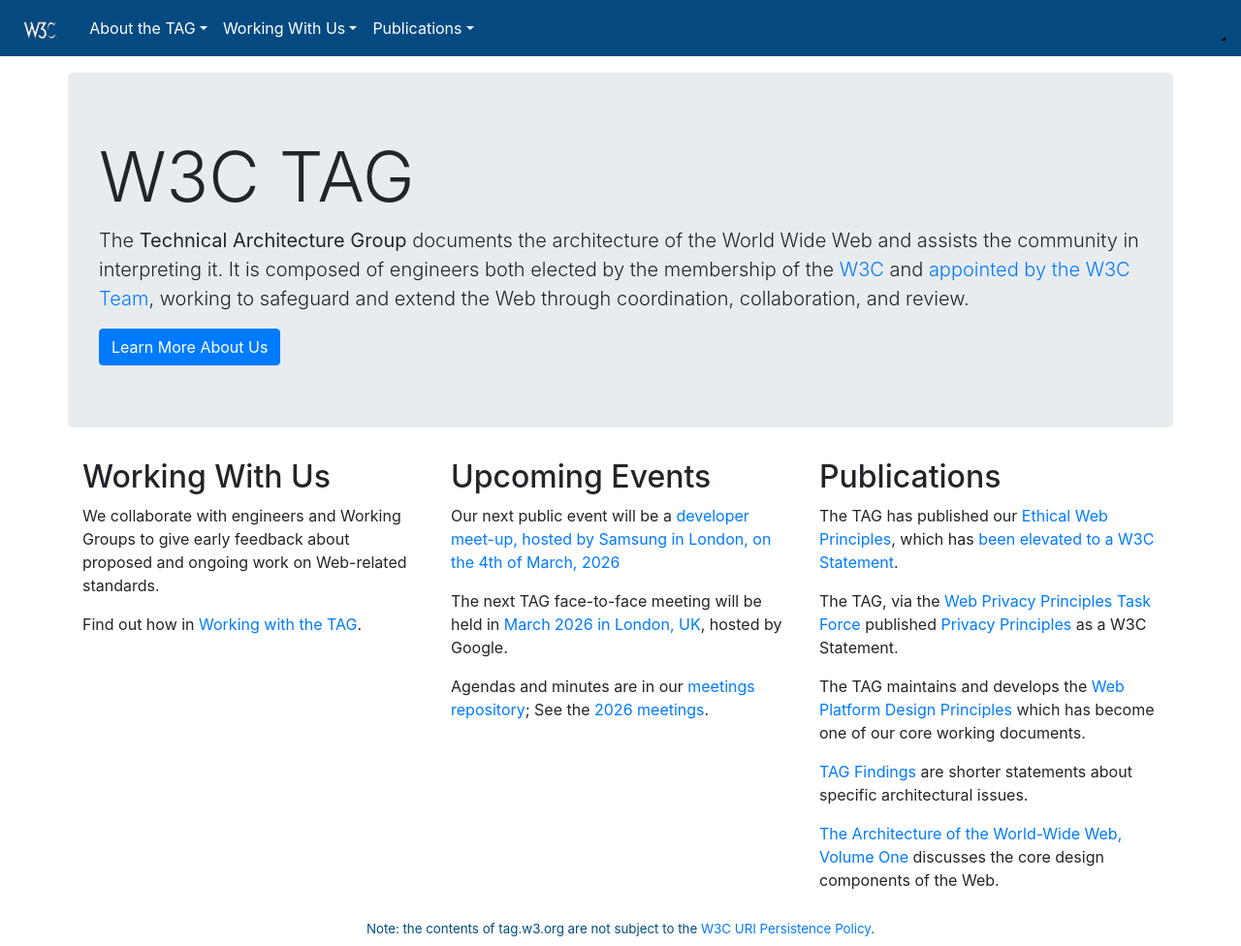
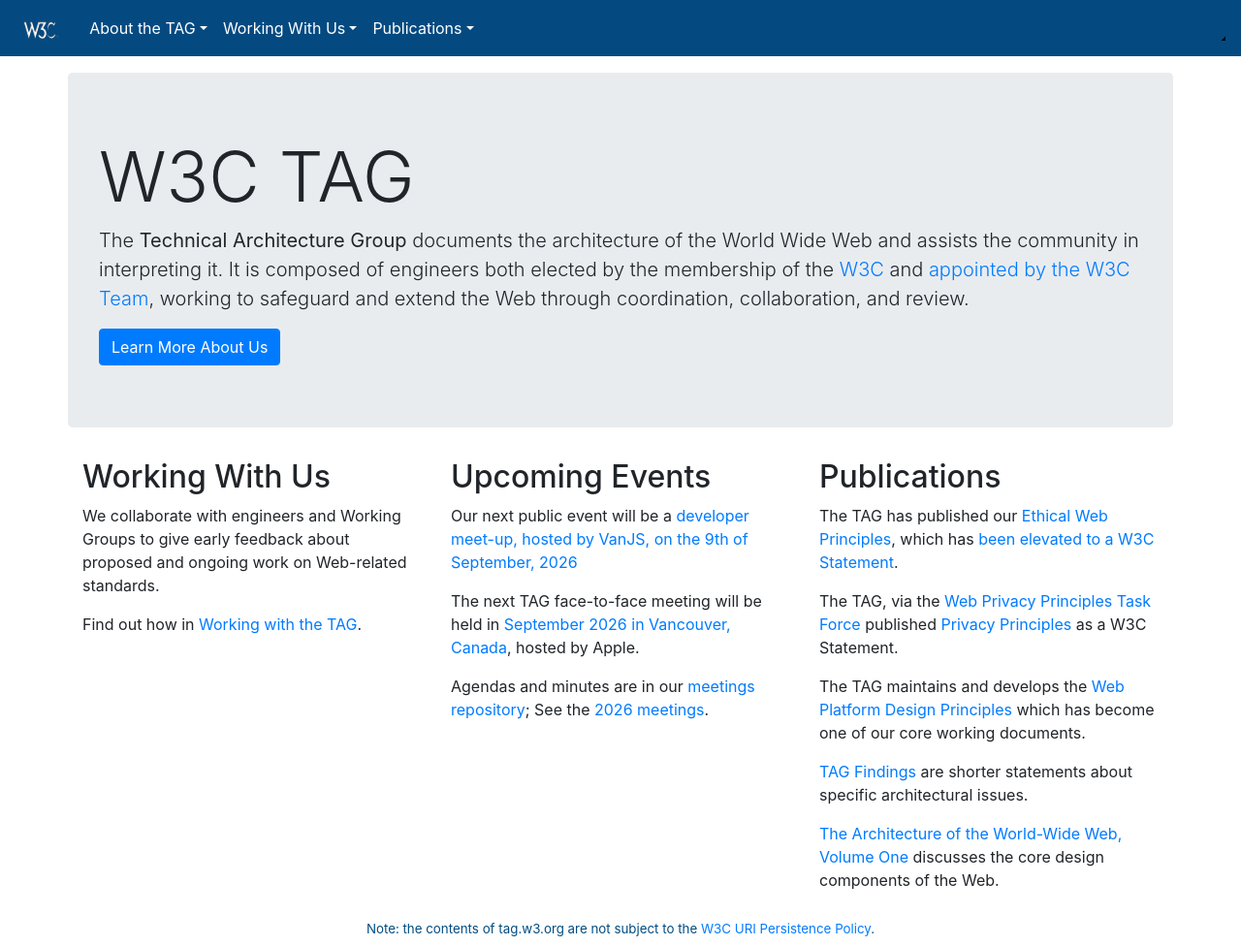
Before and after one commit to w3ctag/tag.w3.org, a Jekyll site: the page built from index.md, in a window 1280 px wide and 976 px high. Shown: the whole window at 97% size. Built offline with Jekyll 4.4.1, drawn with Linux system fonts in a browser that asks for light colours; nearby versions of some CDN libraries; library files that are not in the unit come from our copies.

Commit message:
Update upcoming events: Vancouver f2f and VanJS meet-up (#102)

```diff
--- a/index.md
+++ b/index.md
@@ -17,9 +17,9 @@
 
 <h2><span class="glyphicon glyphicon-calendar" aria-hidden="true"></span> Upcoming Events</h2>
 
-<p>Our next public event will be a <a href="https://ti.to/web-standards/meet-the-w3c-tag">developer meet-up, hosted by Samsung in London, on the 4th of March, 2026</a></p>
+<p>Our next public event will be a <a href="https://luma.com/nxgs9837">developer meet-up, hosted by VanJS, on the 9th of September, 2026</a></p>
 
-<p>The next TAG face-to-face meeting will be held in <a href="https://github.com/w3ctag/meetings/tree/gh-pages/2026/03-London">March 2026 in London, UK</a>, hosted by Google.</p>
+<p>The next TAG face-to-face meeting will be held in <a href="https://github.com/w3ctag/meetings/tree/gh-pages/2026/09-Vancouver">September 2026 in Vancouver, Canada</a>, hosted by Apple.</p>
 
 <p>Agendas and minutes are in our <a href="https://github.com/w3ctag/meetings">meetings repository</a>; See the <a href="https://github.com/w3ctag/meetings/tree/gh-pages/2026">2026 meetings</a>.</p>
 
```
